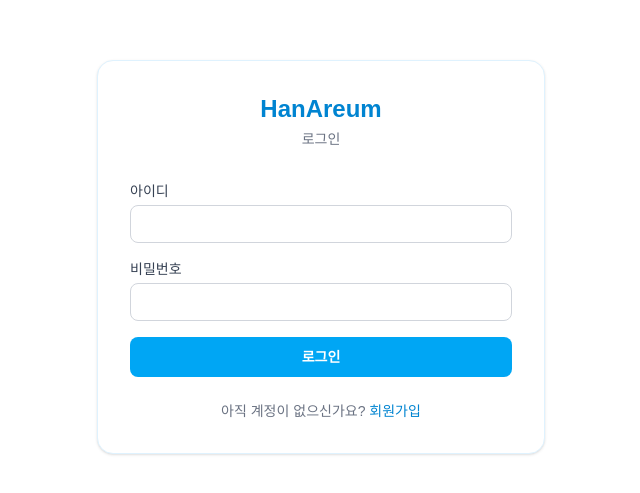
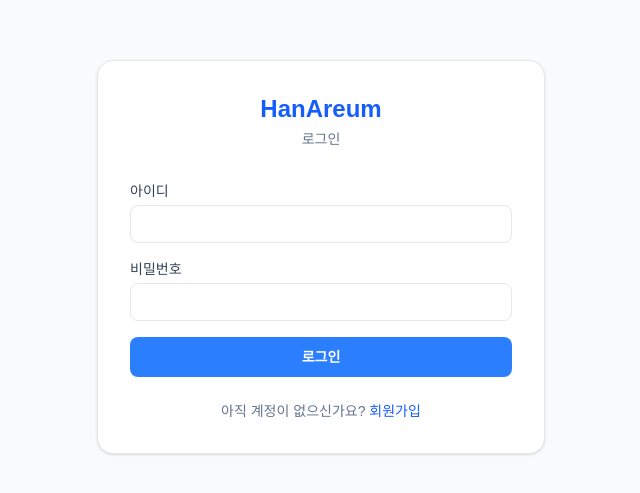
Before and after one commit to HS-HanAreum/HanAreum, a Next.js app: page /login in a window 1280 px wide. Shown: the part 143-636 px from the top of the page, without its empty margins (319-959 px from the left). Built offline with nearby package versions, Linux system fonts and the light colour scheme; no server answers.

Commit message:
style(auth): 로그인·회원가입 화면을 앱 파란색 테마로 통일

```diff
--- a/src/app/login/page.tsx
+++ b/src/app/login/page.tsx
@@ -3,16 +3,16 @@ import LoginForm from '@/components/auth/LoginForm';
 
 export default function LoginPage() {
   return (
-    <div className="flex flex-1 items-center justify-center bg-white px-4 py-12">
-      <div className="w-full max-w-md rounded-2xl border border-sky-100 bg-white p-8 shadow-sm">
-        <h1 className="mb-1 text-center text-2xl font-bold text-sky-600">HanAreum</h1>
-        <p className="mb-8 text-center text-sm text-gray-500">로그인</p>
+    <div className="flex flex-1 items-center justify-center bg-slate-50 px-4 py-12">
+      <div className="w-full max-w-md rounded-2xl border border-gray-200 bg-white p-8 shadow-sm">
+        <h1 className="mb-1 text-center text-2xl font-bold text-blue-600">HanAreum</h1>
+        <p className="mb-8 text-center text-sm text-slate-500">로그인</p>
 
         <LoginForm />
 
-        <p className="mt-6 text-center text-sm text-gray-500">
+        <p className="mt-6 text-center text-sm text-slate-500">
           아직 계정이 없으신가요?{' '}
-          <Link href="/signup" className="font-medium text-sky-600 hover:text-sky-700">
+          <Link href="/signup" className="font-medium text-blue-600 hover:text-blue-700">
             회원가입
           </Link>
         </p>
--- a/src/app/signup/page.tsx
+++ b/src/app/signup/page.tsx
@@ -3,16 +3,16 @@ import SignupForm from '@/components/auth/SignupForm';
 
 export default function SignupPage() {
   return (
-    <div className="flex flex-1 items-center justify-center bg-white px-4 py-12">
-      <div className="w-full max-w-md rounded-2xl border border-sky-100 bg-white p-8 shadow-sm">
-        <h1 className="mb-1 text-center text-2xl font-bold text-sky-600">HanAreum</h1>
-        <p className="mb-8 text-center text-sm text-gray-500">회원가입</p>
+    <div className="flex flex-1 items-center justify-center bg-slate-50 px-4 py-12">
+      <div className="w-full max-w-md rounded-2xl border border-gray-200 bg-white p-8 shadow-sm">
+        <h1 className="mb-1 text-center text-2xl font-bold text-blue-600">HanAreum</h1>
+        <p className="mb-8 text-center text-sm text-slate-500">회원가입</p>
 
         <SignupForm />
 
-        <p className="mt-6 text-center text-sm text-gray-500">
+        <p className="mt-6 text-center text-sm text-slate-500">
           이미 계정이 있으신가요?{' '}
-          <Link href="/login" className="font-medium text-sky-600 hover:text-sky-700">
+          <Link href="/login" className="font-medium text-blue-600 hover:text-blue-700">
             로그인
           </Link>
         </p>
--- a/src/components/auth/LoginForm.tsx
+++ b/src/components/auth/LoginForm.tsx
@@ -5,11 +5,11 @@ import { useRouter } from 'next/navigation';
 import { supabase } from '@/lib/supabase';
 import { idToEmail } from './authHelpers';
 
-// 입력칸 공통 스타일 (흰 배경 + 하늘색 포커스 포인트)
+// 입력칸 공통 스타일 (흰 배경 + 파란색 포커스 포인트)
 const FIELD_CLASS =
-  'w-full rounded-lg border border-gray-300 bg-white px-3 py-2 text-sm text-gray-900 ' +
-  'focus:border-sky-500 focus:outline-none focus:ring-2 focus:ring-sky-200';
-const LABEL_CLASS = 'mb-1 block text-sm font-medium text-gray-700';
+  'w-full rounded-lg border border-gray-200 bg-white px-3 py-2 text-sm text-slate-900 placeholder:text-slate-400 ' +
+  'focus:border-blue-500 focus:outline-none focus:ring-2 focus:ring-blue-200';
+const LABEL_CLASS = 'mb-1 block text-sm font-medium text-slate-700';
 
 export default function LoginForm() {
   const router = useRouter();
@@ -82,7 +82,7 @@ export default function LoginForm() {
       <button
         type="submit"
         disabled={loading}
-        className="w-full rounded-lg bg-sky-500 px-4 py-2.5 text-sm font-semibold text-white transition-colors hover:bg-sky-600 disabled:cursor-not-allowed disabled:bg-sky-300"
+        className="w-full rounded-lg bg-blue-500 px-4 py-2.5 text-sm font-semibold text-white transition-colors hover:bg-blue-600 disabled:cursor-not-allowed disabled:bg-blue-300"
       >
         {loading ? '로그인 중...' : '로그인'}
       </button>
--- a/src/components/auth/SignupForm.tsx
+++ b/src/components/auth/SignupForm.tsx
@@ -13,11 +13,11 @@ import {
   idToEmail,
 } from './authHelpers';
 
-// 입력칸 공통 스타일 (흰 배경 + 하늘색 포커스 포인트)
+// 입력칸 공통 스타일 (흰 배경 + 파란색 포커스 포인트)
 const FIELD_CLASS =
-  'w-full rounded-lg border border-gray-300 bg-white px-3 py-2 text-sm text-gray-900 ' +
-  'focus:border-sky-500 focus:outline-none focus:ring-2 focus:ring-sky-200';
-const LABEL_CLASS = 'mb-1 block text-sm font-medium text-gray-700';
+  'w-full rounded-lg border border-gray-200 bg-white px-3 py-2 text-sm text-slate-900 placeholder:text-slate-400 ' +
+  'focus:border-blue-500 focus:outline-none focus:ring-2 focus:ring-blue-200';
+const LABEL_CLASS = 'mb-1 block text-sm font-medium text-slate-700';
 
 export default function SignupForm() {
   const router = useRouter();
@@ -282,12 +282,12 @@ export default function SignupForm() {
           {errorMsg}
         </p>
       )}
-      {infoMsg && <p className="text-sm text-sky-600">{infoMsg}</p>}
+      {infoMsg && <p className="text-sm text-blue-600">{infoMsg}</p>}
 
       <button
         type="submit"
         disabled={loading}
-        className="w-full rounded-lg bg-sky-500 px-4 py-2.5 text-sm font-semibold text-white transition-colors hover:bg-sky-600 disabled:cursor-not-allowed disabled:bg-sky-300"
+        className="w-full rounded-lg bg-blue-500 px-4 py-2.5 text-sm font-semibold text-white transition-colors hover:bg-blue-600 disabled:cursor-not-allowed disabled:bg-blue-300"
       >
         {loading ? '가입 중...' : '회원가입'}
       </button>
```
